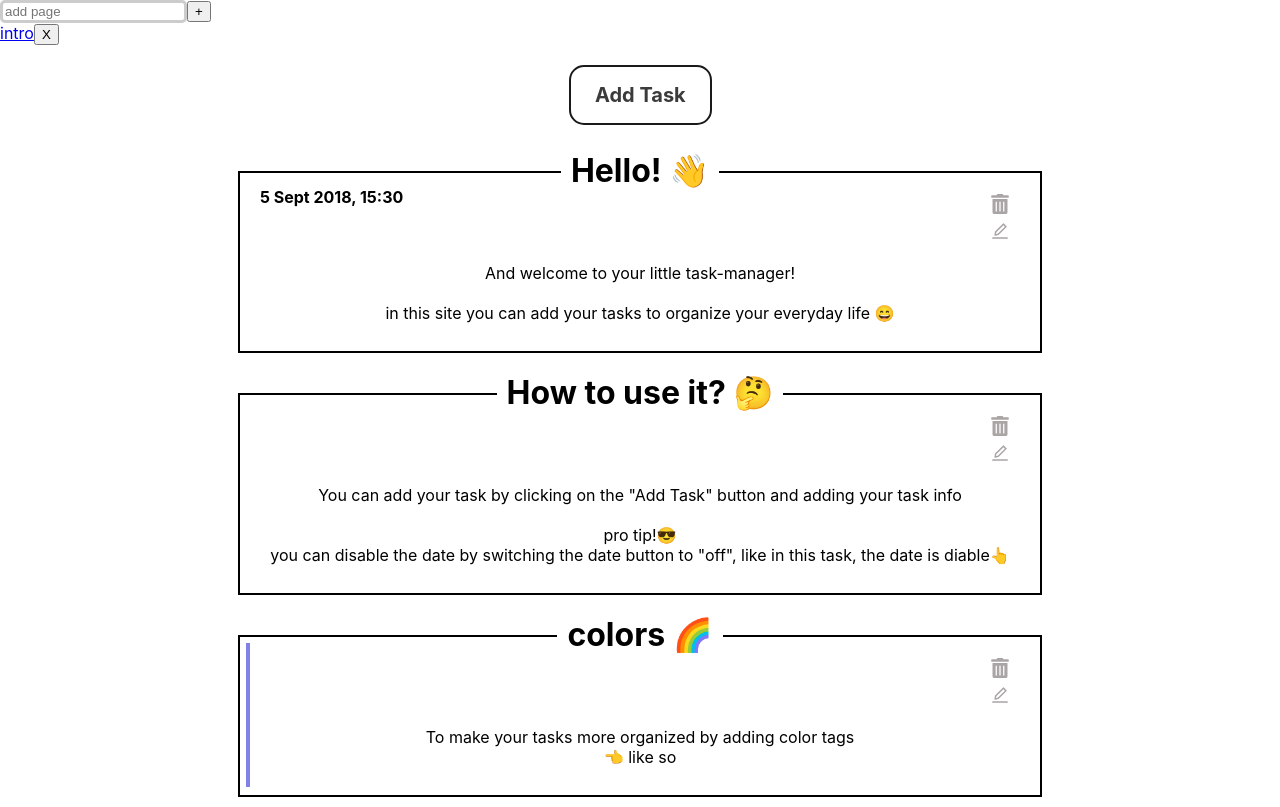
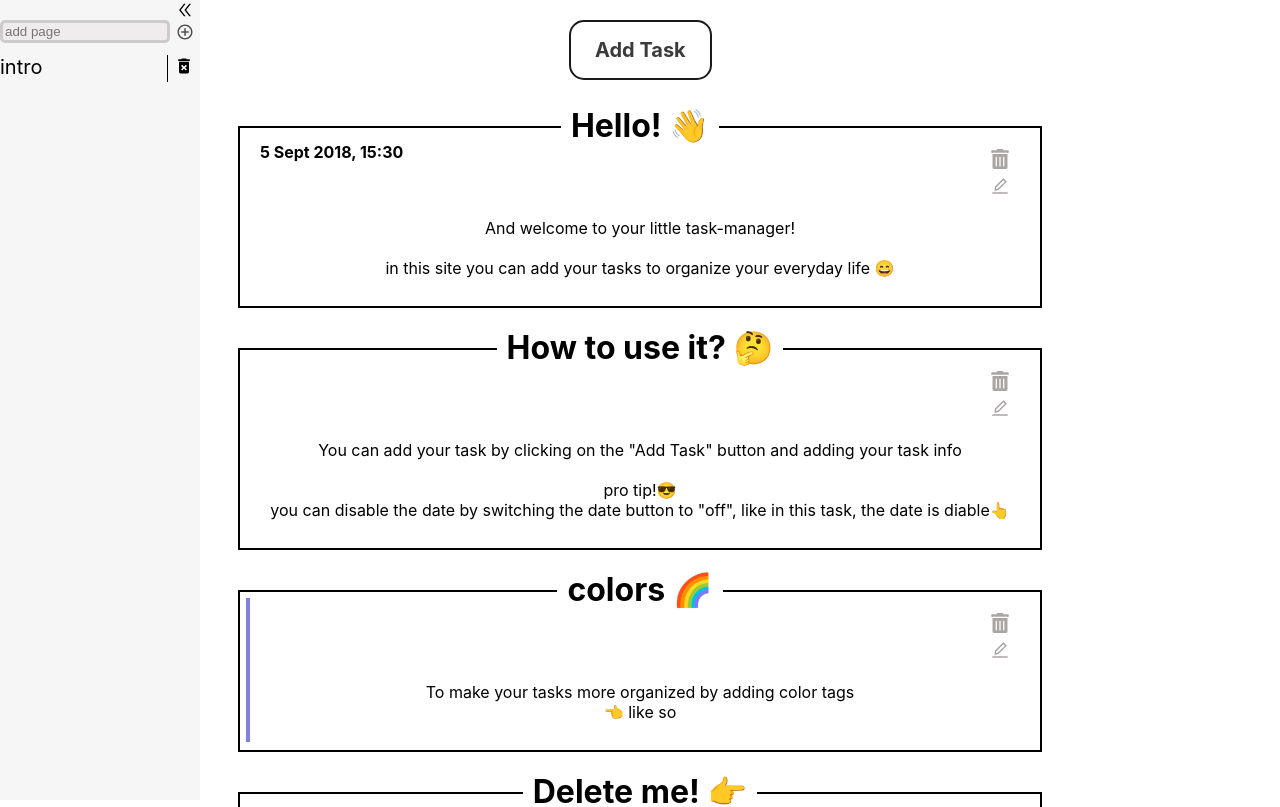
Before and after one commit to InbarDanieli/tasks-manager, a React (Create React App) app: page /intro in a window 1280 px wide. Shown: the top 807 px of the page. Built offline with nearby package versions, Linux system fonts and the light colour scheme.

Commit message:
feat: side-bar

```diff
--- a/src/components/Error page/ErrorPage.js
+++ b/src/components/Error page/ErrorPage.js
@@ -1,23 +1,25 @@
 import React from 'react'
 import { GetTaskLists } from '../../services/TaskService';
-import ListOfPages from '../list-of-pages/ListOfPages';
+import { useParams } from "react-router-dom"
 
 function ErrorPage() {
+  const { list } = useParams()
+
   return (
     <div>
       {
-        !Object.keys(GetTaskLists()).length
+        !Object.keys(GetTaskLists()).length && list === "empty"
           ?
           <>
-          <h1>Empty</h1>
-          <p>we can see you dont have any page in your website</p>
-          click <ListOfPages/> to add new page
+            <h1>Empty</h1>
+            <p>we can see you dont have any page in your website</p>
+            {/* think how to add new page easely */}
           </>
           :
           <>
             <h1>OOPS 😳 !</h1>
             <p>this page does not exist</p>
-            {/* return to the last page youve been */}
+            {/* return to the last page youve been or to the empty page*/}
           </>
       }
     </div>
--- /dev/null
+++ b/src/components/SideBar/SideBar.css
@@ -0,0 +1,42 @@
+.closeSBbutton {
+  z-index: 1;
+  position: absolute;
+  top: 0;
+  left: 170px;
+  display: block;
+  background: none;
+  border: none;
+  font-size: 18px;
+  transform: rotate(0deg);
+  transition: all 0.5s ease;
+  cursor: pointer;
+}
+
+.closeSBbutton.close {
+  left: 0;
+  transform: rotate(180deg);
+}
+
+.open-sideB {
+  width: 200px;
+  height: 100%;
+  position: relative;
+  height: 100vh;
+  background-color: #F6F6F6;
+  overflow-x: hidden;
+  transition: width 0.5s ease;
+}
+
+.open-sideB.close {
+  width: 0;
+}
+
+@media screen and (max-width: 600px) {
+  .open-sideB {
+  width: 90vw;
+  }
+  .closeSBbutton {
+    left: 83vw;
+    -webkit-tap-highlight-color: transparent;
+  }
+}
--- /dev/null
+++ b/src/components/SideBar/SideBar.js
@@ -0,0 +1,25 @@
+import React, { useEffect, useState } from 'react'
+import "./SideBar.css"
+import { AiOutlineDoubleLeft } from "react-icons/ai"
+
+function SideBar(props) {
+  const [classN, setClassN] = useState("open-sideB close")
+  const [classNClose, setClassNClose] = useState("closeSBbutton close")
+
+  useEffect(()=>{
+    props.open ? setClassN("open-sideB close") : setClassN("open-sideB")
+    props.open ? setClassNClose("closeSBbutton close") : setClassNClose("closeSBbutton")
+  }, [props.open])
+
+  return (
+    <div className='wrapper'>
+      <button onClick={props.onclick} className={`${classNClose}`}>{<AiOutlineDoubleLeft />}</button>
+      <div className={classN}>
+        <br />
+        {props.children}
+      </div>
+    </div>
+  )
+}
+
+export default SideBar
--- /dev/null
+++ b/src/components/list-of-pages/ListOfPages.css
@@ -0,0 +1,70 @@
+.listOfPages-container {
+  background-color: rgb(235, 232, 232);
+  position: fixed;
+  z-index: 2;
+}
+
+.InputContainer {
+  margin-bottom: 12px;
+  display: flex;
+  justify-content: center;
+  align-items: center;
+}
+
+.InputContainer input {
+  background: rgb(238, 236, 236);
+  width: 80%;
+}
+
+.InputContainer button {
+  background: none;
+  border: none;
+  font-size: 18px;
+  display: flex;
+  justify-content: center;
+  cursor: pointer;
+  color: rgb(82, 81, 81);
+}
+
+.InputContainer button:hover {
+  color: black;
+}
+
+
+.LinkContainer {
+  display: flex;
+  justify-content: space-between;
+}
+
+.LinkContainer:hover {
+  background-color: rgb(196, 193, 193);
+}
+
+.LinkText {
+  text-decoration: none;
+  color: black;
+  font-size: 20px;
+  width: 85%;
+}
+
+.DeleteLink {
+  background: none;
+  border: none;
+  cursor: pointer;
+  font-size: 20px;
+  z-index: 2;
+  border-left: 1px solid black;
+}
+
+.DeleteLink:hover {
+  color: rgb(224, 52, 52);
+}
+
+@media screen and (max-width: 600px) {
+  .LinkContainer {
+  justify-content: space-around;
+  }
+  .LinkText {
+  width: 70%;
+  }
+}
--- a/src/components/list-of-pages/ListOfPages.js
+++ b/src/components/list-of-pages/ListOfPages.js
@@ -1,11 +1,16 @@
 import React, { useState } from 'react'
 import { Link, useNavigate } from "react-router-dom"
+import { MdDeleteForever, MdAddCircleOutline, MdAddCircle } from "react-icons/md"
 import { NewPageDescription } from '../../services/NewPageDescription'
 import { GetTaskLists, SetPageName, SetTaskList } from '../../services/TaskService'
+import "./ListOfPages.css"
+import SideBar from '../SideBar/SideBar'
 
-function ListOfPages() {
+
+function ListOfPages(props) {
   const navigate = useNavigate()
   const [input, setInput] = useState("")
+  const [open, setOpen] = useState(false)
   const [fullLinks, setFullLinks] = useState(Object.keys(GetTaskLists()))
 
   function keyHandler(e) {
@@ -17,19 +22,21 @@ function ListOfPages() {
    function AddNewPage() {
     let bool = false
     fullLinks.map((link) => link === input && (bool = true))
-
+    if (input !== "") {
       if (!bool) {
         SetTaskList(input, [{ ...NewPageDescription, task: `page ${input}` }])
         SetPageName(input)
         setFullLinks(fullLinks.concat(input))
         setInput("")
         navigate(`/${input}`)
-      window.location.reload()
-      // delete the reload!!!!
       }
       else {
-      window.alert("You cant add the same name to page");
+        window.alert("You can't add the same name to page");
         setInput("")
+      }
+    }
+    else {
+      window.alert("You can't add untitled page")
     }
   }
 
@@ -40,27 +47,34 @@ function ListOfPages() {
     navigate(`/${updatePage[0] || "empty"}`)
   }
 
+function change(){
+  setOpen(!open)
+}
+
 
   return (
-    <div>
+    <div className='listOfPages-container'>
+    <SideBar onclick={change} open = {open}>
+      <div className='InputContainer'>
         <input
           onKeyPress={keyHandler}
           onChange={(e) => setInput(e.target.value)}
           placeholder='add page'
           type="text"
           value={input} />
-      <button onClick={AddNewPage}>+</button>
-      <br />
+        <button onClick={AddNewPage}><MdAddCircleOutline/></button>
+      </div>
       {
         fullLinks.map((items, index) => {
           return (
-            <div key={index}>
-              <Link onClick={() => SetPageName(items)} to={`/${items}`}>{items}</Link>
-              <button onClick={() => deletePage(items)}>X</button>
+            <div className='LinkContainer' key={index}>
+              <Link className='LinkText' onClick={() =>{change(); SetPageName(items)}} to={`/${items}`}>{items}</Link>
+              <button className='DeleteLink' onClick={() => deletePage(items)}>{<MdDeleteForever />}</button>
             </div>
           )
         })
       }
+      </SideBar>
     </div>
   )
 }
--- a/src/components/tasks-page/TasksPage.js
+++ b/src/components/tasks-page/TasksPage.js
@@ -1,6 +1,6 @@
 import React, { useEffect, useState } from 'react';
 import { useNavigate, useParams } from "react-router-dom"
-import { SetTaskList, GetTaskList, GetPageName, SetPageName } from '../../services/TaskService'
+import { SetTaskList, GetTaskList } from '../../services/TaskService'
 import ButtonPopup from '../popupButton/ButtonPopup';
 import Footer from '../Footer/Footer';
 import List from '../list/List';
```
Also changed, not shown: src/components/Confirm/Confirm.js (added, +17 -0 lines). Lines whose indentation alone changed are shown as unchanged.
